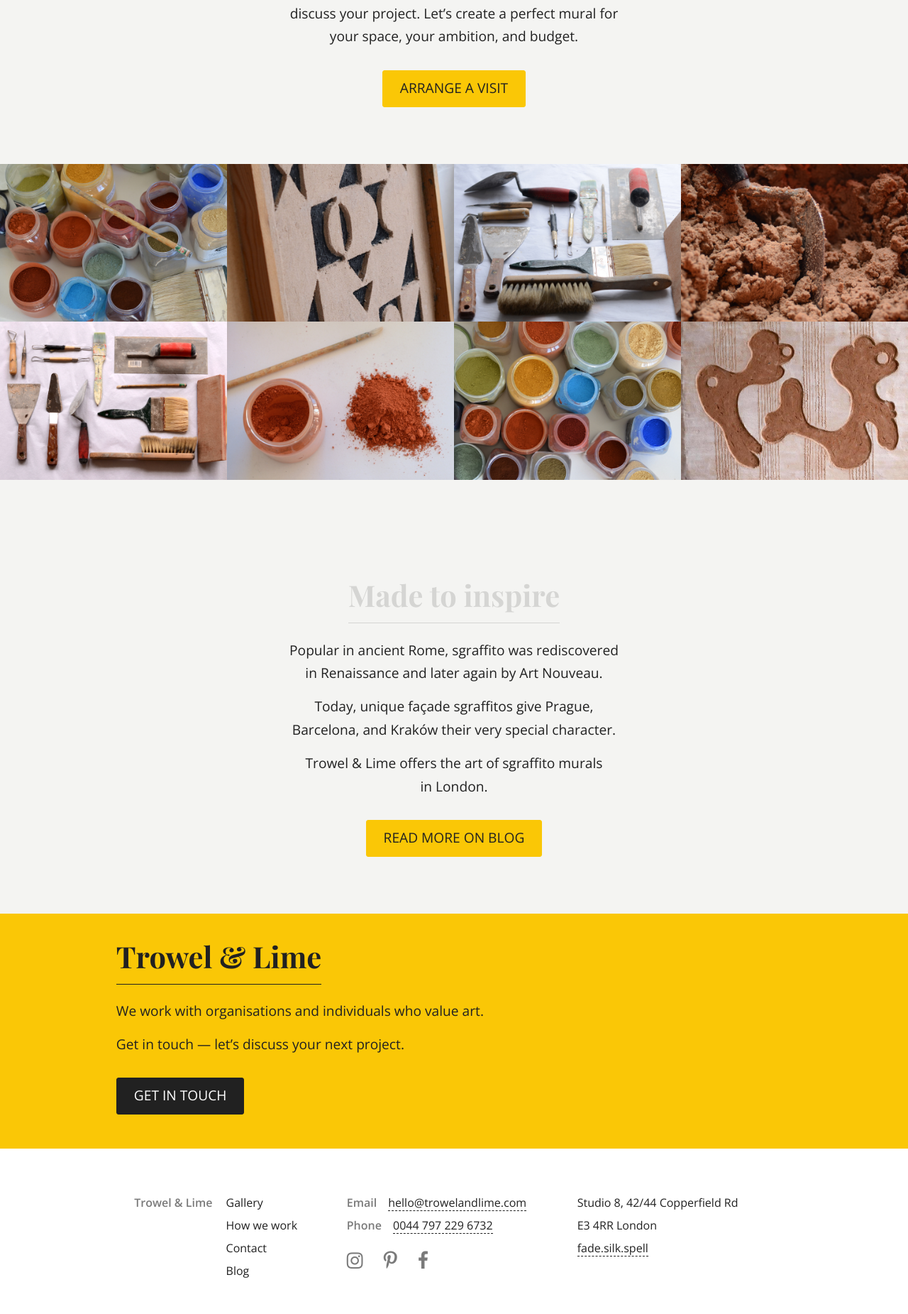
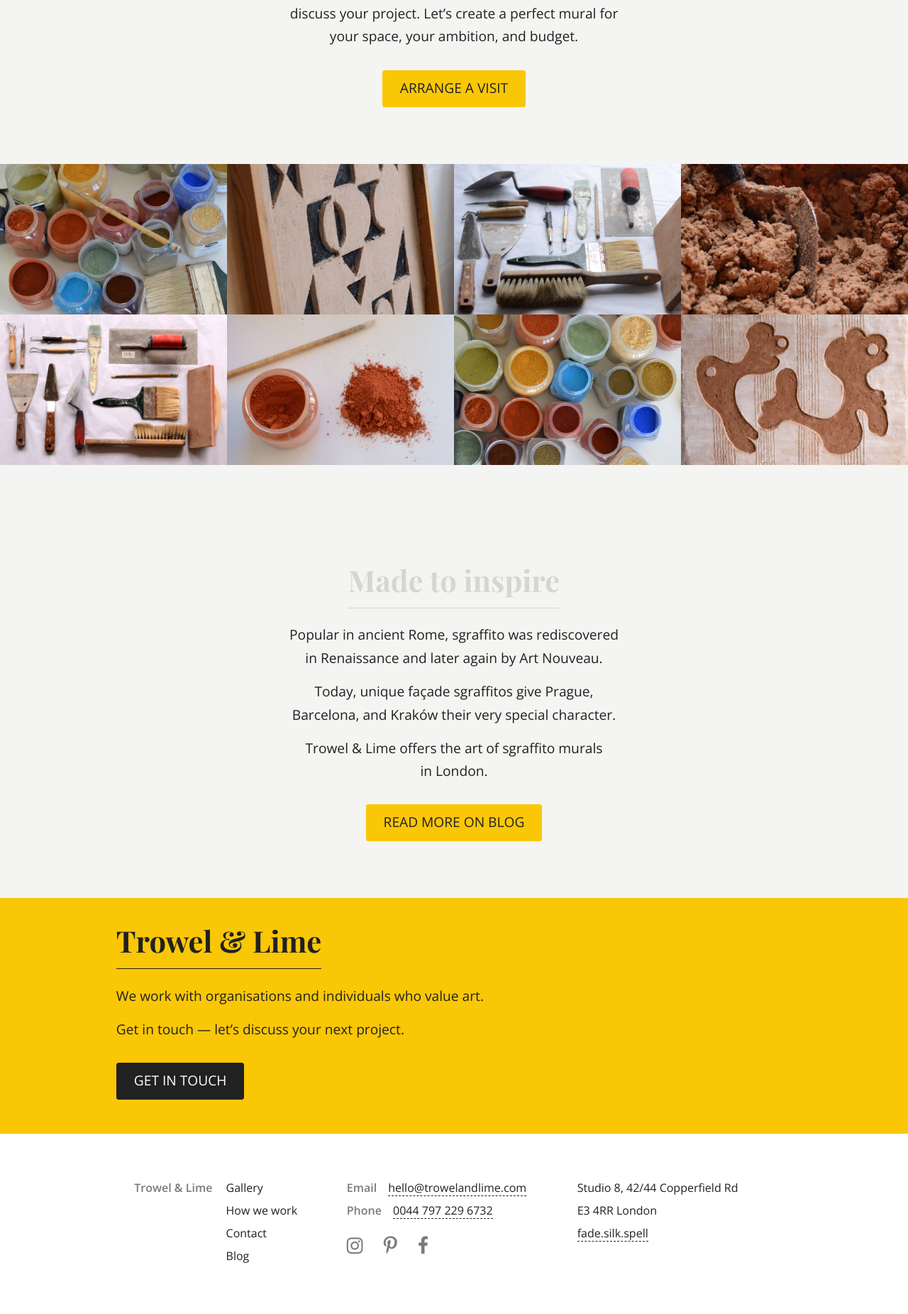
Before and after one commit to marek-kultys/trowel-and-lime, a Jekyll site: the page built from index.html, in a window 1280 px wide. Shown: the part 3304-5155 px from the top of the page at 71% size. Built offline with Jekyll 4.4.1, drawn with Linux system fonts in a browser that asks for light colours.

Commit message:
Resize images

```diff
--- a/_sass/main.scss
+++ b/_sass/main.scss
@@ -136,7 +136,7 @@
 
    .four-grid-mosaic {
       img {
-         width: 105%;
+         width: 100%;
          object-fit: cover;
          height: auto;
          display: block;
```
